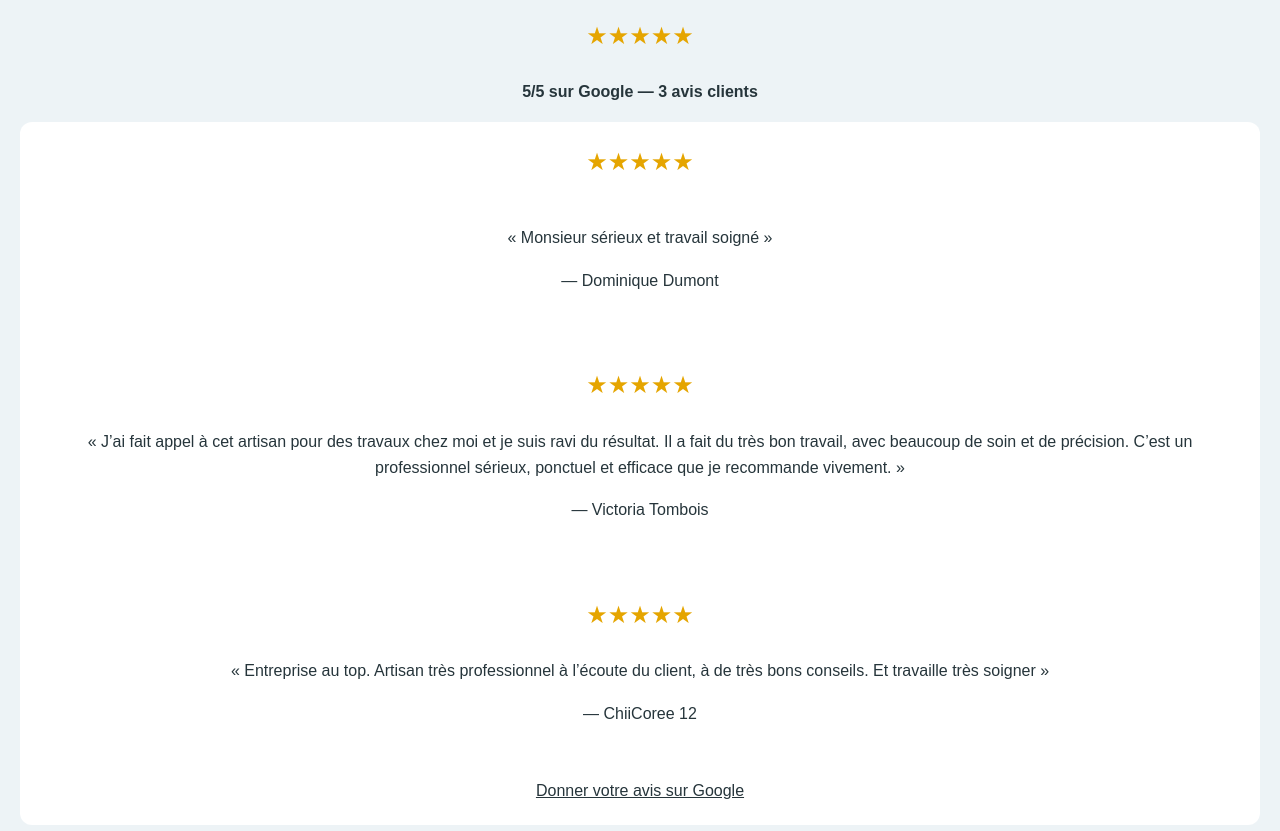
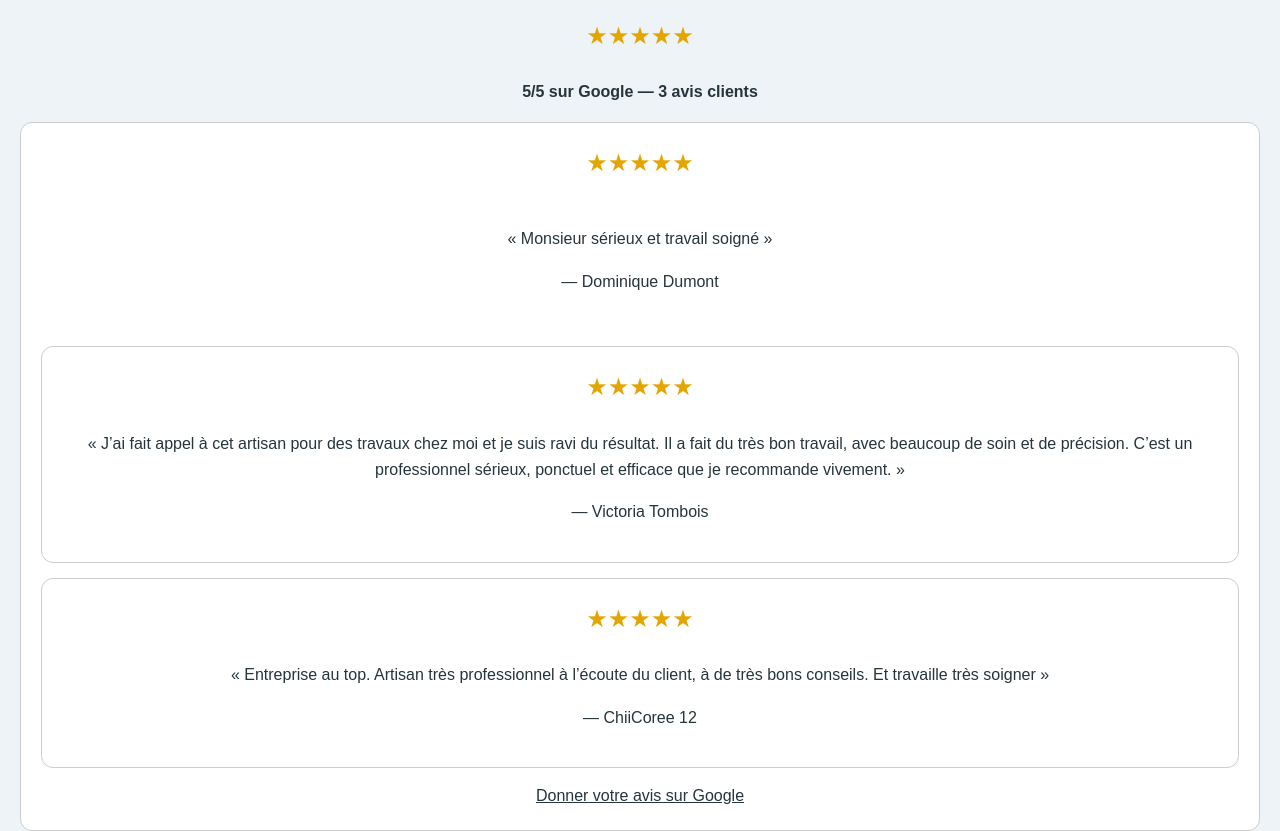
Before and after one commit to laurentrosay/Site-techni-sols-, a plain HTML site: page index.html in a window 1280 px wide. Shown: the part 4720-5551 px from the top of the page. Drawn offline with Linux system fonts and the light colour scheme.

Commit message:
Enhance customer review styling and fix error handling
Updated review sections with border styling and corrected error handling in form submission.

```diff
--- a/index.html
+++ b/index.html
@@ -24,14 +24,14 @@
 <h2>Les avis de nos clients</h2>
 <p style="font-size:24px;color:#e5a500">★★★★★</p>
 <p><strong>5/5 sur Google — 3 avis clients</strong></p>
-<div style="background:white;padding:20px;border-radius:12px;margin:15px 0"><p style="color:#e5a500;font-size:24px">★★★★★</p><div style="background:white;padding:20px;border-radius:12px;margin:15px 0"><p>« Monsieur sérieux et travail soigné »</p>
+<div style="background:white;padding:20px;border-radius:12px;margin:15px 0;border:1px solid #cccccc"><p style="color:#e5a500;font-size:24px">★★★★★</p><div style="background:white;padding:20px;border-radius:12px;margin:15px 0"><p>« Monsieur sérieux et travail soigné »</p>
 <p>— Dominique Dumont</p></div>
 
 
-<div style="background:white;padding:20px;border-radius:12px;margin:15px 0"><p style="color:#e5a500;font-size:24px">★★★★★</p>
+<div style="background:white;padding:20px;border-radius:12px;margin:15px 0;border:1px solid #cccccc"><p style="color:#e5a500;font-size:24px">★★★★★</p>
 <p>« J’ai fait appel à cet artisan pour des travaux chez moi et je suis ravi du résultat. Il a fait du très bon travail, avec beaucoup de soin et de précision. C’est un professionnel sérieux, ponctuel et efficace que je recommande vivement. »</p>
 <p>— Victoria Tombois</p></div>
-<div style="background:white;padding:20px;border-radius:12px;margin:15px 0"><p style="color:#e5a500;font-size:24px">★★★★★</p>
+<div style="background:white;padding:20px;border-radius:12px;margin:15px 0;border:1px solid #cccccc"><p style="color:#e5a500;font-size:24px">★★★★★</p>
 <p>« Entreprise au top. Artisan très professionnel à l’écoute du client, à de très bons conseils. Et travaille très soigner »</p>
 <p>— ChiiCoree 12</p></div>
   <a href="https://g.page/r/CbPyDAmkzqULEBM/review" target="_blank" rel="noopener noreferrer">Donner votre avis sur Google</a>
@@ -54,7 +54,7 @@ form.addEventListener('submit', async function(event) {
       body: new FormData(form),
       headers: { 'Accept': 'application/json' }
     });
-    if (!response.ok) throw new Error('Envoi refusé');
+    if (!response.ok) throw new Erro9r('Envoi refusé');
     statusMessage.textContent = 'Votre demande a bien été envoyée. Merci !';
     form.reset();
   } catch (error) {
```
